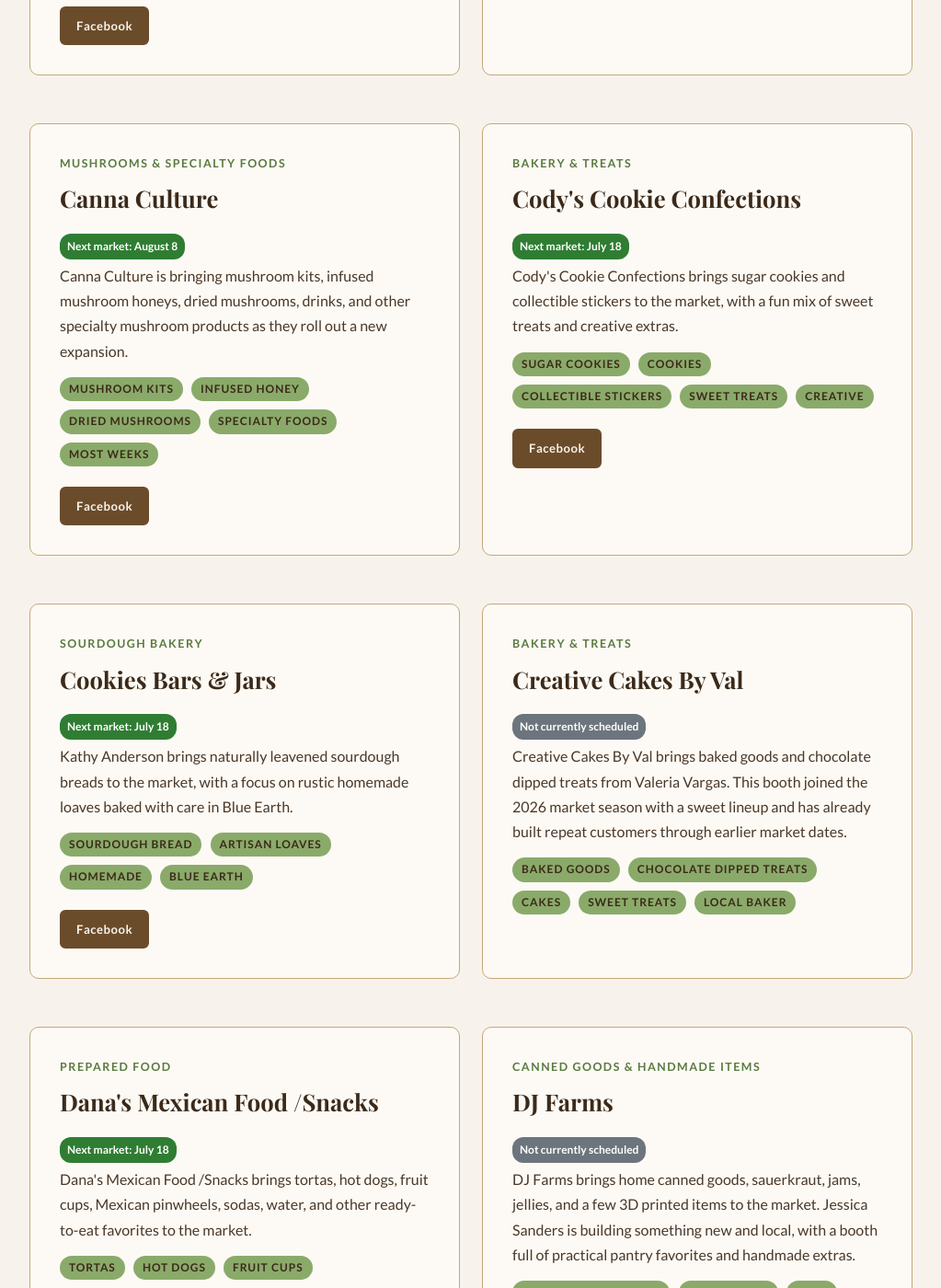
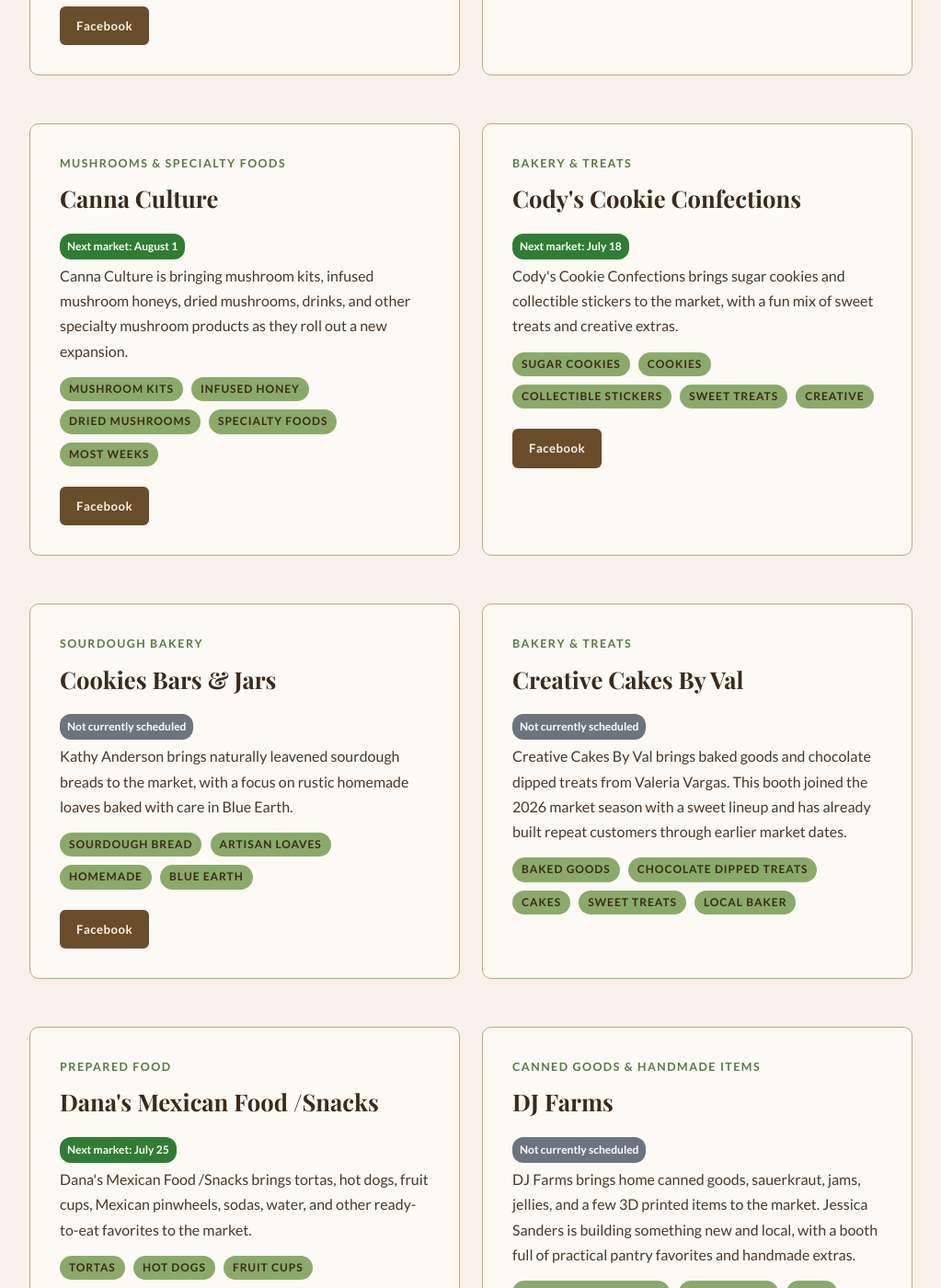
Before and after one commit to blueearthcommunitymarket/blueearthcommunitymarket.github.io, a Jekyll site: the page built from vendor-spotlight/index.md, in a window 1280 px wide and 1400 px high, scrolled down 1747 px. Shown: the whole window at 92% size, without its empty margins (128-1151 px from the left). Built offline with Jekyll 4.4.1, drawn with Linux system fonts in a browser that asks for light colours; some web fonts are replaced; some of the changed text lies outside the part shown.

Commit message:
Realign vendor spotlight dates from July 18 list

```diff
--- a/vendor-spotlight/index.md
+++ b/vendor-spotlight/index.md
@@ -145,7 +145,7 @@
             <div class="section-label">Mushrooms &amp; Specialty Foods</div>
             <h2>Canna Culture</h2>
             <div class="market-frequency">
-                <span class="frequency-badge freq-next">Next market: August 8</span>
+                <span class="frequency-badge freq-next">Next market: August 1</span>
             </div>
             <p>Canna Culture is bringing mushroom kits, infused mushroom honeys, dried mushrooms, drinks, and other specialty mushroom products as they roll out a new expansion.</p>
             <div class="pills" style="margin-top: 12px;">
@@ -183,7 +183,7 @@
             <div class="section-label">Sourdough Bakery</div>
             <h2>Cookies Bars &amp; Jars</h2>
             <div class="market-frequency">
-                <span class="frequency-badge freq-next">Next market: July 18</span>
+                <span class="frequency-badge freq-none">Not currently scheduled</span>
             </div>
             <p>Kathy Anderson brings naturally leavened sourdough breads to the market, with a focus on rustic homemade loaves baked with care in Blue Earth.</p>
             <div class="pills" style="margin-top: 12px;">
@@ -217,7 +217,7 @@
             <div class="section-label">Prepared Food</div>
             <h2>Dana's Mexican Food /Snacks</h2>
             <div class="market-frequency">
-                <span class="frequency-badge freq-next">Next market: July 18</span>
+                <span class="frequency-badge freq-next">Next market: July 25</span>
             </div>
             <p>Dana's Mexican Food /Snacks brings tortas, hot dogs, fruit cups, Mexican pinwheels, sodas, water, and other ready-to-eat favorites to the market.</p>
             <div class="pills" style="margin-top: 12px;">
@@ -271,7 +271,7 @@
             <div class="section-label">Candles &amp; Home Fragrance</div>
             <h2>GodScent Candles</h2>
             <div class="market-frequency">
-                <span class="frequency-badge freq-next">Next market: July 18</span>
+                <span class="frequency-badge freq-next">Next market: July 25</span>
             </div>
             <p>GodScent Candles brings handmade soy wax candles and melts made to be clean-burning, non-toxic, and pet friendly. Emma Lawrence's booth adds a polished home-fragrance option for shoppers who like gifts and cozy scents.</p>
             <div class="pills" style="margin-top: 12px;">
@@ -716,7 +716,7 @@
             <div class="section-label">Handmade Goods</div>
             <h2>Unique Items by April</h2>
             <div class="market-frequency">
-                <span class="frequency-badge freq-next">Next market: August 1</span>
+                <span class="frequency-badge freq-next">Next market: July 25</span>
             </div>
             <p>Tumblers, 3D items, laser engraved items, and freeze dried candy. A variety of unique handcrafted goods to discover at the market.</p>
             <div class="pills" style="margin-top: 12px;">
```
Also changed, not shown: vendor-spotlight/index.html (+7 -7 lines).
